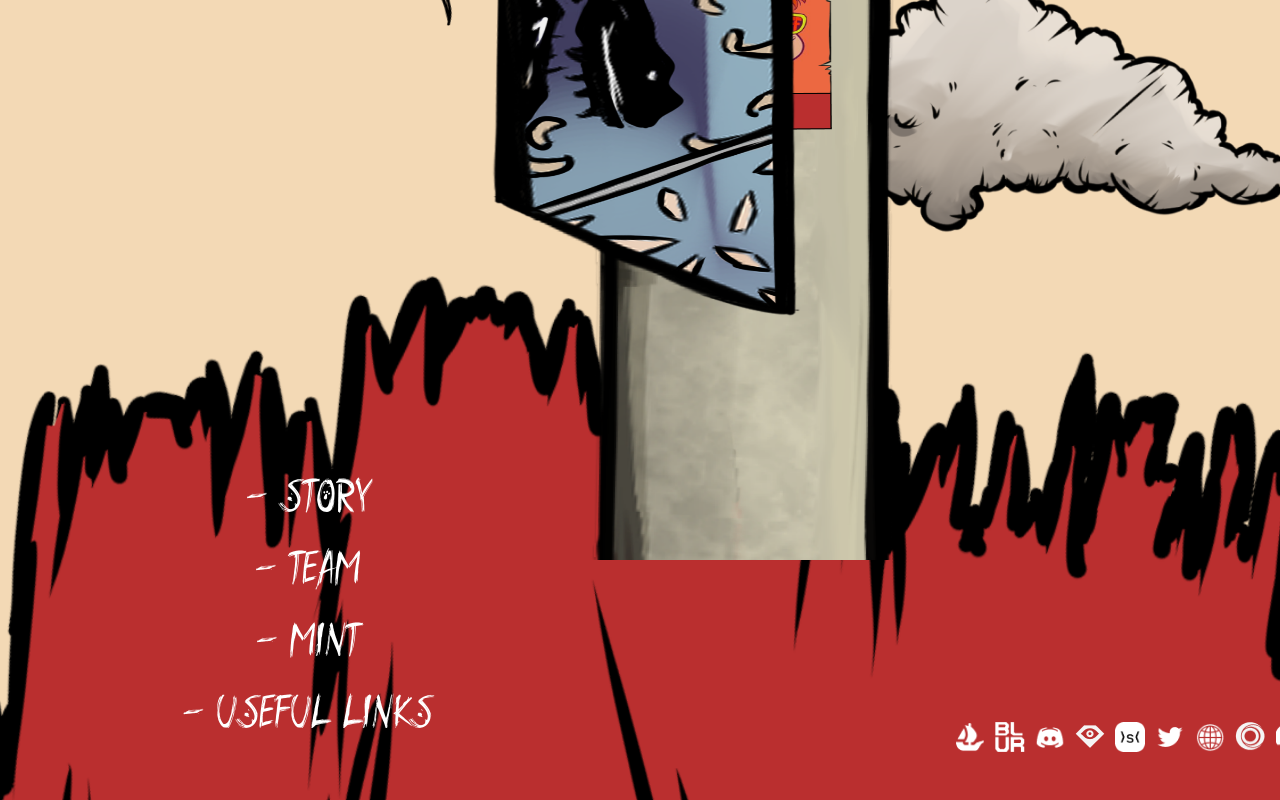
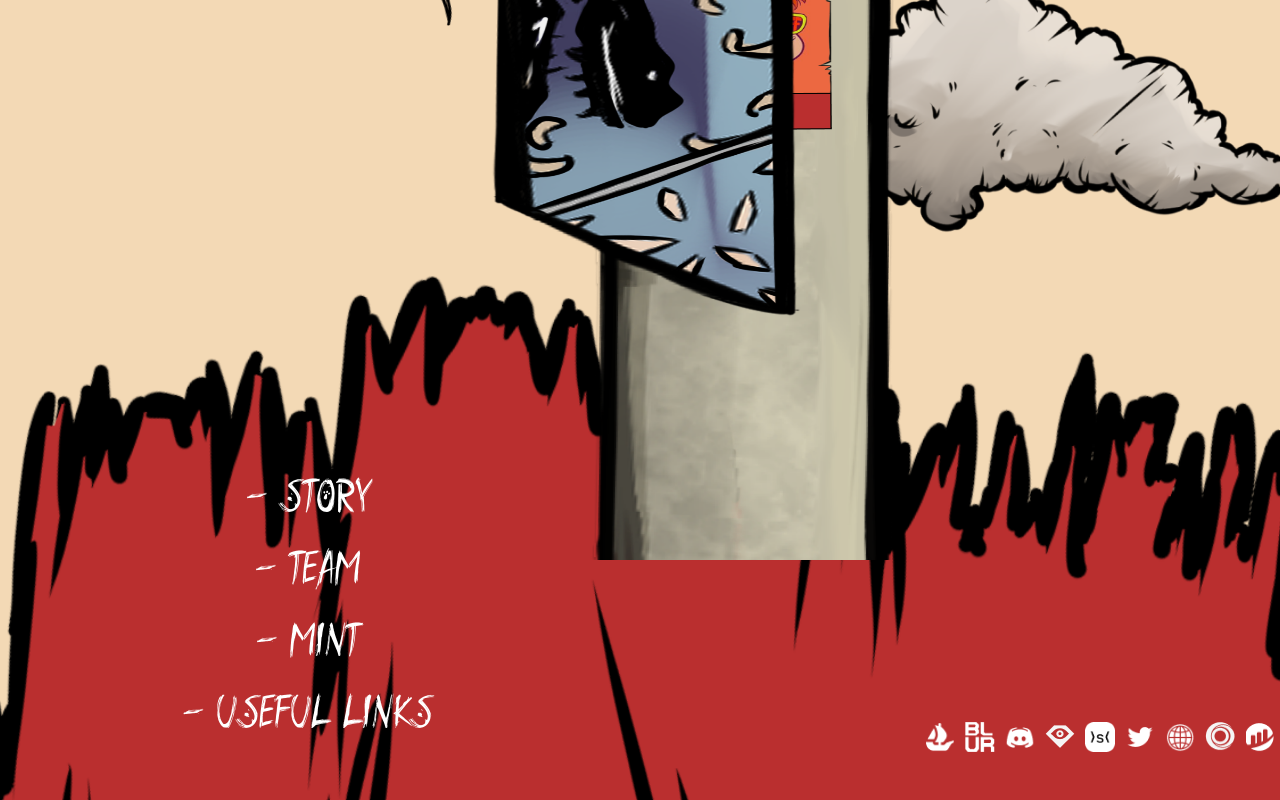
Before and after one commit to abzStudio/Kabuto-Web-notCompeleted, a plain HTML site: page index.html in a window 1280 px wide. Shown: the part 3447-4247 px from the top of the page. Drawn offline with nearby package versions, Linux system fonts and the light colour scheme.

Commit message:
version 1.3 style fixes

```diff
--- a/asset/style.css
+++ b/asset/style.css
@@ -639,6 +639,11 @@ nav ul, .section_footer ul{
   padding-left: 0 !important;
   padding-right: 0 !important;
   }
+  .icons_ul{
+    text-align: left !important;
+    position: relative;
+    left: -30px;
+  }
 @media
   (max-device-width: 1440px)
   and (max-device-height: 900px) {
```
